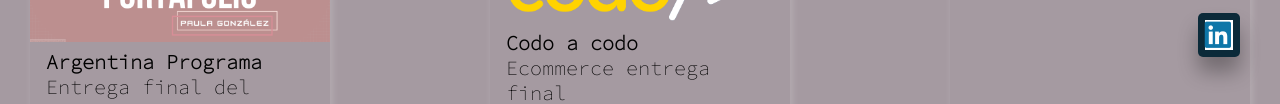
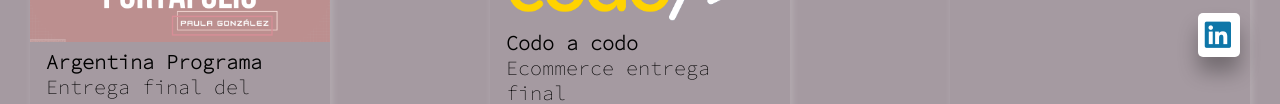
Before and after one commit to PauTG/Pawfolio, a plain HTML site: page index.html in a window 1280 px wide. In both pictures the pointer is over the link 1218 px from the left and 738 px from the top of the page. Shown: the part 696-800 px from the top of the page. Drawn offline with Linux system fonts and the light colour scheme.

Commit message:
refresh skills 2

```diff
--- a/style.css
+++ b/style.css
@@ -124,7 +124,7 @@
 }
 
 
-/* Formulario */
+/* Linkedin */
 .btn-flotante {
   font-size: 16px;
   /* Cambiar el tamaño de la tipografia */
@@ -151,7 +151,7 @@
 }
 
 .btn-flotante:hover {
-  background-color:  #0b2a39;
+  background-color:  white;
   /* Color de fondo al pasar el cursor */
   box-shadow: 0px 15px 20px rgba(0, 0, 0, 0.3);
   transform: translateY(-7px);
@@ -287,7 +287,7 @@
 
 
 
-@media only screen and (min-width: 1px) and (max-width: 860px) {
+@media only screen and (min-width: 1px) and (max-width: 971px) {
   .btn-flotante {
     font-size: 10px;
     padding: 7px 7px;
```
